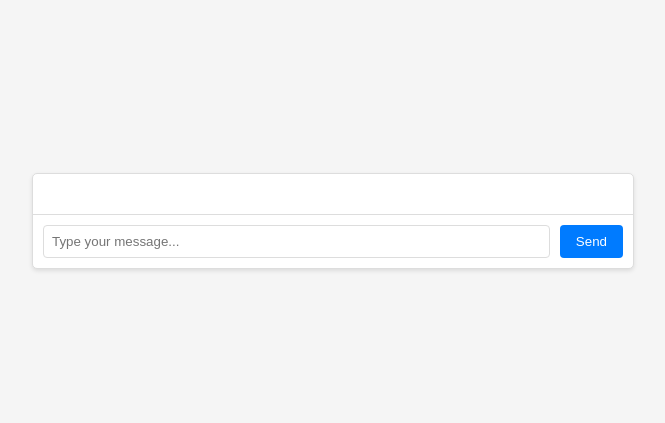
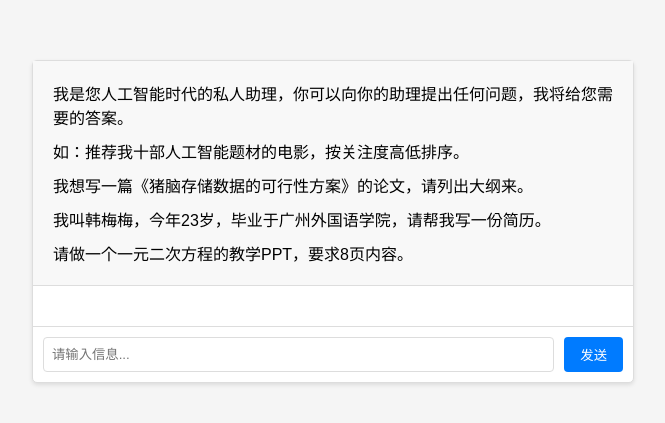
Before and after one commit to Ahamekiller/AI_Chatbot, a website: page public/index.html in a window 1280 px wide. Shown: the part 179-602 px from the top of the page, without its empty margins (307-972 px from the left). Drawn offline with Linux system fonts and the light colour scheme.

Commit message:
添加简介

```diff
--- a/public/css/style.css
+++ b/public/css/style.css
@@ -53,6 +53,24 @@ button:hover {
 }
 
 /* ...现有样式... */
+/* ...现有样式... */
+
+.chat-intro {
+    padding: 20px;
+    background-color: #f8f8f8;
+    border-bottom: 1px solid #ddd;
+    text-align: left;
+  }
+
+  .chat-intro p {
+    margin: 0 0 10px;
+  }
+
+  .chat-intro p:last-child {
+    margin-bottom: 0;
+  }
+
+  /* ...现有样式... */
 
 .user-message,
 .ai-message {
--- a/public/index.html
+++ b/public/index.html
@@ -8,10 +8,17 @@
 </head>
 <body>
     <div class="chat-container">
+        <div class="chat-intro">
+            <p>我是您人工智能时代的私人助理，你可以向你的助理提出任何问题，我将给您需要的答案。</p>
+            <p>如：推荐我十部人工智能题材的电影，按关注度高低排序。</p>
+            <p>我想写一篇《猪脑存储数据的可行性方案》的论文，请列出大纲来。</p>
+            <p>我叫韩梅梅，今年23岁，毕业于广州外国语学院，请帮我写一份简历。</p>
+            <p>请做一个一元二次方程的教学PPT，要求8页内容。</p>
+        </div>
         <div class="chat-window" id="chat-window"></div>
         <div class="input-container">
-            <input type="text" id="input-message" placeholder="Type your message...">
-            <button id="send-button">Send</button>
+            <input type="text" id="input-message" placeholder="请输入信息...">
+            <button id="send-button">发送</button>
         </div>
     </div>
     <script src="js/app.js"></script>
```
